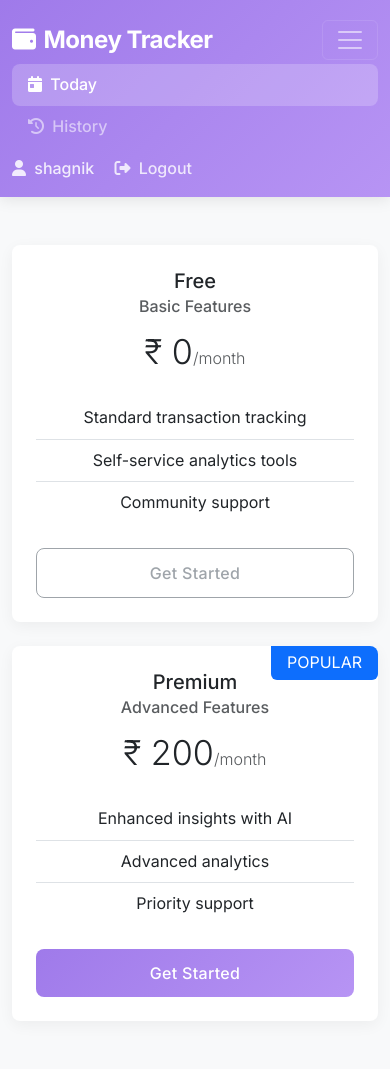
After one commit to shagnikguha/MoneyTracker-WP_Project, a Django app: page /subscription/ in a window 390 px wide, after a click that opens the changed part. The commit adds this page. Run offline with Django 4.2, Linux system fonts and the light colour scheme; a user stored in the database is signed in.

```diff
--- /dev/null
+++ b/main/static/css/premium_style.css
@@ -0,0 +1,258 @@
+
+:root {
+    --primary-color: #9f7aea;
+    --secondary-color: #b794f4;
+    --success-color: #48bb78;
+    --danger-color: #f56565;
+    --warning-color: #ed8936;
+    --info-color: #4299e1;
+    --light-color: #f7fafc;
+    --dark-color: #2d3748;
+    --gray-color: #a0aec0;
+    --border-radius: 0.5rem;
+    --box-shadow: 0 0.125rem 0.25rem rgba(0, 0, 0, 0.075);
+    --box-shadow-lg: 0 1rem 3rem rgba(0, 0, 0, 0.1);
+}
+
+body {
+    font-family: 'Inter', -apple-system, BlinkMacSystemFont, 'Segoe UI', Roboto, Oxygen, Ubuntu, Cantarell, sans-serif;
+    background-color: #f8f9fa;
+    color: var(--dark-color);
+    line-height: 1.6;
+}
+
+.navbar {
+    background: linear-gradient(135deg, var(--primary-color), var(--secondary-color));
+    box-shadow: 0 2px 15px rgba(0, 0, 0, 0.1);
+    padding: 1rem 0;
+}
+
+.navbar-brand {
+    font-weight: 700;
+    font-size: 1.5rem;
+    letter-spacing: -0.5px;
+}
+
+.nav-link {
+    font-weight: 500;
+    padding: 0.5rem 1rem;
+    border-radius: var(--border-radius);
+    transition: all 0.3s ease;
+}
+
+.nav-link:hover {
+    background-color: rgba(255, 255, 255, 0.15);
+}
+
+.nav-link.active {
+    background-color: rgba(255, 255, 255, 0.2);
+}
+
+.card {
+    border: none;
+    border-radius: var(--border-radius);
+    box-shadow: 0 4px 15px rgba(0, 0, 0, 0.05);
+    overflow: hidden;
+    transition: transform 0.3s ease, box-shadow 0.3s ease;
+}
+
+.card:hover {
+    transform: translateY(-3px);
+    box-shadow: 0 8px 20px rgba(0, 0, 0, 0.1);
+}
+
+.card-header {
+    border-bottom: 1px solid rgba(0, 0, 0, 0.05);
+    background-color: #fff;
+    padding: 1.25rem 1.5rem;
+    font-weight: 600;
+    font-size: 1.1rem;
+    color: var(--dark-color);
+}
+
+.card-body {
+    padding: 1.5rem;
+}
+
+.form-label {
+    font-weight: 500;
+    margin-bottom: 0.5rem;
+    color: var(--dark-color);
+}
+
+.form-control, .form-select {
+    padding: 0.75rem 1rem;
+    border-radius: var(--border-radius);
+    border: 1px solid #e9ecef;
+    background-color: #fbfbfb;
+    transition: all 0.3s ease;
+}
+
+.form-control:focus, .form-select:focus {
+    border-color: var(--primary-color);
+    box-shadow: 0 0 0 0.25rem rgba(66, 99, 235, 0.25);
+}
+
+.btn {
+    padding: 0.75rem 1.5rem;
+    border-radius: var(--border-radius);
+    font-weight: 500;
+    letter-spacing: 0.3px;
+    transition: all 0.3s ease;
+}
+
+.btn-primary {
+    background: linear-gradient(135deg, var(--primary-color), var(--secondary-color));
+    border: none;
+}
+
+.btn-primary:hover {
+    background: linear-gradient(135deg, var(--secondary-color), var(--primary-color));
+    transform: translateY(-2px);
+    box-shadow: 0 4px 12px rgba(66, 99, 235, 0.3);
+}
+
+.table {
+    border-collapse: separate;
+    border-spacing: 0;
+}
+
+.table th {
+    font-weight: 600;
+    background-color: #f8f9fa;
+    color: var(--dark-color);
+    border-bottom: 2px solid #e9ecef;
+    padding: 1rem;
+}
+
+.table td {
+    padding: 1rem;
+    vertical-align: middle;
+    border-bottom: 1px solid #f1f3f5;
+}
+
+.table-hover tbody tr:hover {
+    background-color: #f8f9fa;
+}
+
+.badge {
+    padding: 0.5rem 0.85rem;
+    font-weight: 500;
+    border-radius: 2rem;
+}
+
+.bg-success {
+    background-color: var(--success-color) !important;
+}
+
+.bg-danger {
+    background-color: var(--danger-color) !important;
+}
+
+.bg-info {
+    background-color: var(--info-color) !important;
+}
+
+.bg-light {
+    background-color: var(--light-color) !important;
+    color: var(--dark-color) !important;
+}
+
+.alert {
+    border-radius: var(--border-radius);
+    border: none;
+    box-shadow: 0 2px 10px rgba(0, 0, 0, 0.08);
+}
+
+#categoryPieChartContainer {
+    height: 350px;
+    margin: auto;
+    max-width: 600px;
+    position: relative;
+}
+
+.logout-link a {
+    color: rgba(255, 255, 255, 0.8);
+    text-decoration: none;
+    transition: color 0.3s ease;
+    font-weight: 500;
+}
+
+.logout-link a:hover {
+    color: #fff;
+}
+
+.navbar-text {
+    color: rgba(255, 255, 255, 0.85);
+    font-weight: 500;
+}
+
+.empty-state {
+    padding: 3rem 1.5rem;
+    text-align: center;
+}
+
+.empty-state i {
+    font-size: 3rem;
+    color: var(--gray-color);
+    margin-bottom: 1.5rem;
+}
+
+.empty-state p {
+    font-size: 1.1rem;
+    color: var(--gray-color);
+    max-width: 400px;
+    margin: 0 auto;
+}
+
+footer {
+    background-color: #fff;
+    box-shadow: 0 -2px 15px rgba(0, 0, 0, 0.05);
+}
+
+/* Form styling */
+form input[type="text"],
+form input[type="number"],
+form input[type="date"],
+form select,
+form textarea {
+    display: block;
+    width: 100%;
+    padding: 0.75rem 1rem;
+    font-size: 1rem;
+    font-weight: 400;
+    line-height: 1.5;
+    color: var(--dark-color);
+    background-color: #fbfbfb;
+    background-clip: padding-box;
+    border: 1px solid #e9ecef;
+    appearance: none;
+    border-radius: var(--border-radius);
+    transition: border-color .15s ease-in-out, box-shadow .15s ease-in-out;
+}
+
+form input[type="checkbox"] {
+    width: 1.2rem;
+    height: 1.2rem;
+    margin-top: 0.3rem;
+}
+
+.form-text {
+    font-size: 0.875rem;
+    color: var(--gray-color);
+    margin-top: 0.25rem;
+}
+
+.form-check-label {
+    padding-left: 0.5rem;
+}
+
+.invalid-feedback {
+    font-size: 0.875rem;
+    margin-top: 0.25rem;
+}
+.btn.disabled,
+.btn:disabled {
+  pointer-events: none;
+  opacity: 0.65;
+}
--- /dev/null
+++ b/main/templates/premium.html
@@ -0,0 +1,88 @@
+<!DOCTYPE html>
+{%load static%}
+<html lang="en">
+<head>
+    <meta charset="UTF-8">
+    <meta name="viewport" content="width=device-width, initial-scale=1.0">
+    <title>Document</title>
+    <link href="https://cdn.jsdelivr.net/npm/bootstrap@5.3.0-alpha1/dist/css/bootstrap.min.css" rel="stylesheet">
+    <link rel="stylesheet" href="https://cdnjs.cloudflare.com/ajax/libs/font-awesome/6.4.0/css/all.min.css">
+    <link href="https://fonts.googleapis.com/css2?family=Inter:wght@300;400;500;600;700&display=swap" rel="stylesheet">
+    <link rel="stylesheet" href="{%static 'css/premium_style.css'%}">
+</head>
+<body>
+    <nav class="navbar navbar-expand-lg navbar-dark py-3 mb-4">
+        <div class="container">
+            <a class="navbar-brand" href="{% url 'today_transactions' %}">
+                <i class="fas fa-wallet me-2"></i>Money Tracker
+            </a>
+            <button class="navbar-toggler" type="button" data-bs-toggle="collapse" data-bs-target="#navbarNav" aria-controls="navbarNav" aria-expanded="false" aria-label="Toggle navigation">
+                <span class="navbar-toggler-icon"></span>
+            </button>
+            <div class="collapse navbar-collapse" id="navbarNav">
+                <ul class="navbar-nav me-auto mb-2 mb-lg-0">
+                    <li class="nav-item">
+                        <a class="nav-link active" aria-current="page" href="{% url 'today_transactions' %}">
+                            <i class="fas fa-calendar-day me-1"></i> Today
+                        </a>
+                    </li>
+                    <li class="nav-item">
+                        <a class="nav-link" href="{% url 'transaction_history' %}">
+                            <i class="fas fa-history me-1"></i> History
+                        </a>
+                    </li>
+                </ul>
+                <span class="navbar-text me-3">
+                    <i class="fas fa-user me-1"></i> {{ request.user.username }}
+                </span>
+                <span class="navbar-text logout-link">
+                    <a href="{% url 'login' %}"><i class="fas fa-sign-out-alt me-1"></i> Logout</a>
+                </span>
+            </div>
+        </div>
+    </nav>
+    <!-- Pricing Cards -->
+<div class="container my-5">
+    <div class="row justify-content-center g-4">
+      <!-- Free Card -->
+      <div class="col-sm-8 col-md-6 col-lg-4">
+        <div class="card text-center h-100">
+          <div class="card-body d-flex flex-column">
+            <h5 class="card-title">Free</h5>
+            <h6 class="card-subtitle mb-3 text-muted">Basic Features</h6>
+            <p class="display-4 mb-4">&#8377; 0<span class="fs-6 text-muted">/month</span></p>
+            <ul class="list-group list-group-flush mb-4">
+              <li class="list-group-item">Standard transaction tracking</li>
+              <li class="list-group-item">Self-service analytics tools</li>
+              <li class="list-group-item">Community support</li>
+            </ul>
+            <a class="btn btn-outline-secondary disabled mt-auto" tabindex="-1" aria-disabled="true">Get Started</a>
+          </div>
+        </div>
+      </div>
+
+      <!-- Premium Card -->
+      <div class="col-sm-8 col-md-6 col-lg-4">
+        <div class="card text-center border-primary h-100 position-relative">
+          <!-- “Popular” ribbon -->
+          <div class="position-absolute top-0 end-0 bg-primary text-white px-3 py-1 rounded-bottom">
+            POPULAR
+          </div>
+          <div class="card-body d-flex flex-column">
+            <h5 class="card-title">Premium</h5>
+            <h6 class="card-subtitle mb-3 text-muted">Advanced Features</h6>
+            <p class="display-4 mb-4">&#8377; 200<span class="fs-6 text-muted">/month</span></p>
+            <ul class="list-group list-group-flush mb-4">
+              <li class="list-group-item">Enhanced insights with AI</li>
+              <li class="list-group-item">Advanced analytics</li>
+              <li class="list-group-item">Priority support</li>
+            </ul>
+            <a href="#" class="btn btn-primary mt-auto">Get Started</a>
+          </div>
+        </div>
+      </div>
+    </div>
+  </div>
+  <script src="https://cdn.jsdelivr.net/npm/bootstrap@5.3.0-alpha1/dist/js/bootstrap.bundle.min.js"></script>
+</body>
+</html>
--- a/main/templates/today_transactions.html
+++ b/main/templates/today_transactions.html
@@ -286,6 +286,11 @@
                     <li class="nav-item">
                         <a class="nav-link" href="{% url 'transaction_history' %}">
                             <i class="fas fa-history me-1"></i> History
+                        </a>
+                    </li>
+                    <li>
+                        <a href="{%url 'subscription'%}" class="nav-link">
+                            Subscribe
                         </a>
                     </li>
                 </ul>
--- a/main/templates/transaction_history.html
+++ b/main/templates/transaction_history.html
@@ -165,6 +165,11 @@
                     <li class="nav-item">
                         <a class="nav-link active" aria-current="page" href="{% url 'transaction_history' %}">
                             <i class="fas fa-history me-1"></i> History
+                        </a>
+                    </li>
+                    <li>
+                        <a href="{%url 'subscription'%}" class="nav-link">
+                            Subscribe
                         </a>
                     </li>
                 </ul>
--- a/main/urls.py
+++ b/main/urls.py
@@ -4,7 +4,7 @@ from .views import (
     transaction_history_view, index_view, edit_transaction_view,
     delete_transaction_view,
     # New payment views
-    initiate_payment_view, payment_callback_view, payment_status_view
+    initiate_payment_view, payment_callback_view, payment_status_view,premium
 )
 
 urlpatterns = [
@@ -20,4 +20,7 @@ urlpatterns = [
     path('payment/initiate/', initiate_payment_view, name='initiate_payment'),
     path('payment/callback/', payment_callback_view, name='payment_callback'),
     path('payment/status/<str:transaction_id>/', payment_status_view, name='payment_status'),
+
+    ##subscription path
+    path('subscription/', premium, name='subscription'),
 ]
--- a/main/views.py
+++ b/main/views.py
@@ -334,3 +334,7 @@ def payment_status_view(request, transaction_id):
         traceback.print_exc()
         messages.error(request, f"An unexpected error occurred: {str(e)}")
         return redirect('today_transactions')
+
+@login_required
+def premium(request):
+    return render(request, 'premium.html')
```
Also changed, not shown: db.sqlite3.
